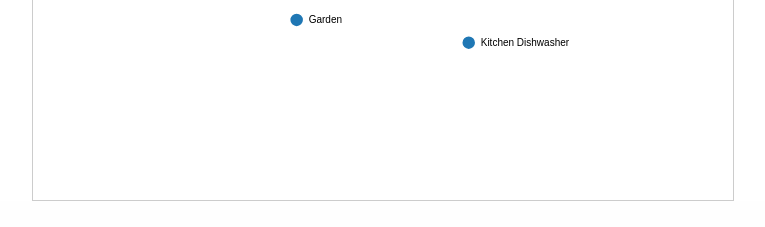
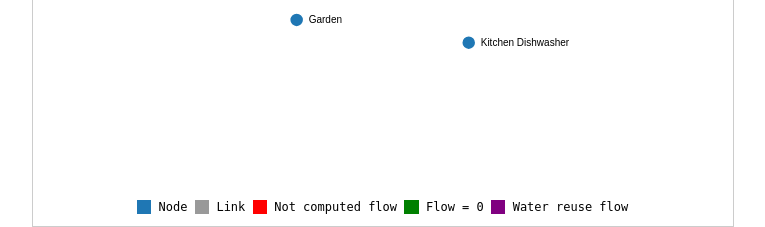
Before and after one commit to holalluis/demeaumed, a PHP site: page /solveReuse.php in a window 1280 px wide. Shown: the part 761-988 px from the top of the page, without its empty margins (485-1250 px from the left). Before the commit the page ends 962 px from the top, so only its background shows below. Run offline with PHP 8.4, Linux system fonts and the light colour scheme.

Commit message:
added legend

```diff
--- a/css.css
+++ b/css.css
@@ -4,7 +4,7 @@ body{
 	overflow-y:scroll;
 	font-family:'Open Sans',Arial,sans-serif;
 }
-h3 {padding:0.25em 0}
+h3 {margin:0;padding:0.25em 0}
 button {
 	box-shadow: 0 1px 2px rgba(0,0,0,.1);
 }
--- a/graph.php
+++ b/graph.php
@@ -216,3 +216,5 @@
 		dibuixa(json,gravetat,arrows);
 	}
 </script>
+
+<?php include'legend.php'; ?>
--- /dev/null
+++ b/legend.php
@@ -0,0 +1,17 @@
+
+<div id=legend >
+	<b style=background:#1f77b4>&emsp;&emsp;</b> Node
+	<b style=background:#999>&emsp;&emsp;</b> Link
+	<b style=background:red>&emsp;&emsp;</b> Not computed flow
+	<b style=background:green>&emsp;&emsp;</b> Flow = 0
+	<b style=background:#800080>&emsp;&emsp;</b> Water reuse flow
+</div>
+
+<style>
+	#legend {
+		font-family:monospace;
+		font-size:12px;
+		text-align:center;
+		padding-bottom:1em;
+	}
+</style>
--- a/solveNetwork.php
+++ b/solveNetwork.php
@@ -100,7 +100,7 @@
 			}
 			for(var i=0;i<tos.length;i++)
 			{
-				tos[i].style.background="#cba";
+				tos[i].style.background="orange";
 			}
 		}
 		function unsee() {
--- a/solveReuse.php
+++ b/solveReuse.php
@@ -117,7 +117,7 @@
 			var tos=document.querySelectorAll('#taules tr[to="'+node+'"]');
 			for(var i=0;i<froms.length;i++)
 			{
-				froms[i].style.background="#abc";
+				froms[i].style.background="orange";
 			}
 			for(var i=0;i<tos.length;i++)
 			{
--- a/water.php
+++ b/water.php
@@ -250,12 +250,12 @@
 
 	<!--left col inputs-->
 	<div style="min-width:49%;min-height:700px;border-right:1px solid #aaa">
-		<h3>Inputs: data about the hotel</h3>
+		<h3>Inputs: hotel info</h3>
 		<ul id=inputs></ul>
 	</div>
 	<!--right col outputs-->
 	<div style="min-width:49%">
-		<h3>Outputs (L/day) &mdash; <a href=js/outputs.js target=_blank>see equations</a></h4>
+		<h3>Outputs: water consumption (L/day) &mdash; <a href=js/outputs.js target=_blank>see equations</a></h4>
 		<ul id=outputs></ul>
 	</div>
 </div>
```
